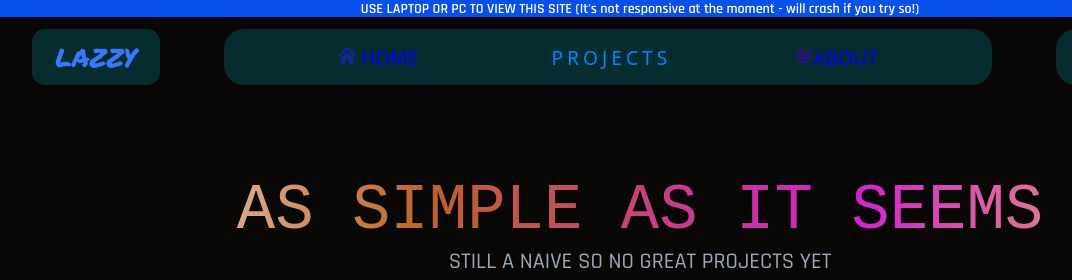
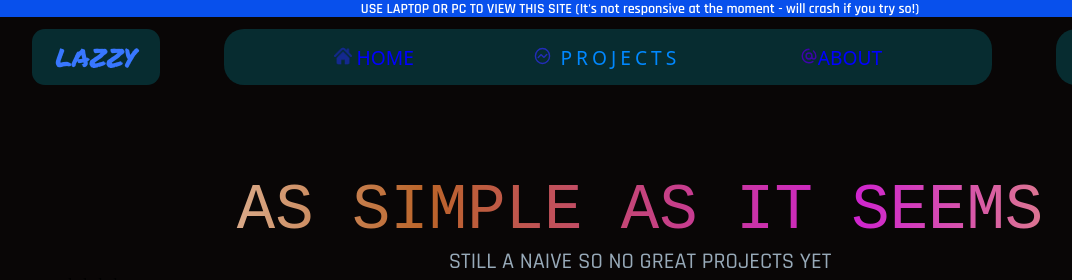
Before and after one commit to suryansh-ad/portfolio-projects, a plain HTML site: page index.html in a window 1280 px wide. Shown: the top 280 px of the page, 0-1072 px from the left. Drawn offline with Linux system fonts and the light colour scheme; a web font is replaced by a local one.

Commit message:
Update index.html

```diff
--- a/index.html
+++ b/index.html
@@ -22,7 +22,7 @@
         <ul>
             <li><a href="x.html"><img src="home_icon.png" alt=""> HOME</a></li>
 
-            <li><a href="index.html" id="project"><img src="line-chart-up-05-svgrepo-com.svg" alt=""> PROJECTS</a></li>
+            <li><a href="index.html" id="project"><img src="media/line-chart-up-05-svgrepo-com.svg" alt=""> PROJECTS</a></li>
 
             <li><a href="about.html" ><img src="idkat.svg" alt="">ABOUT</a></li>
         </ul>
```
